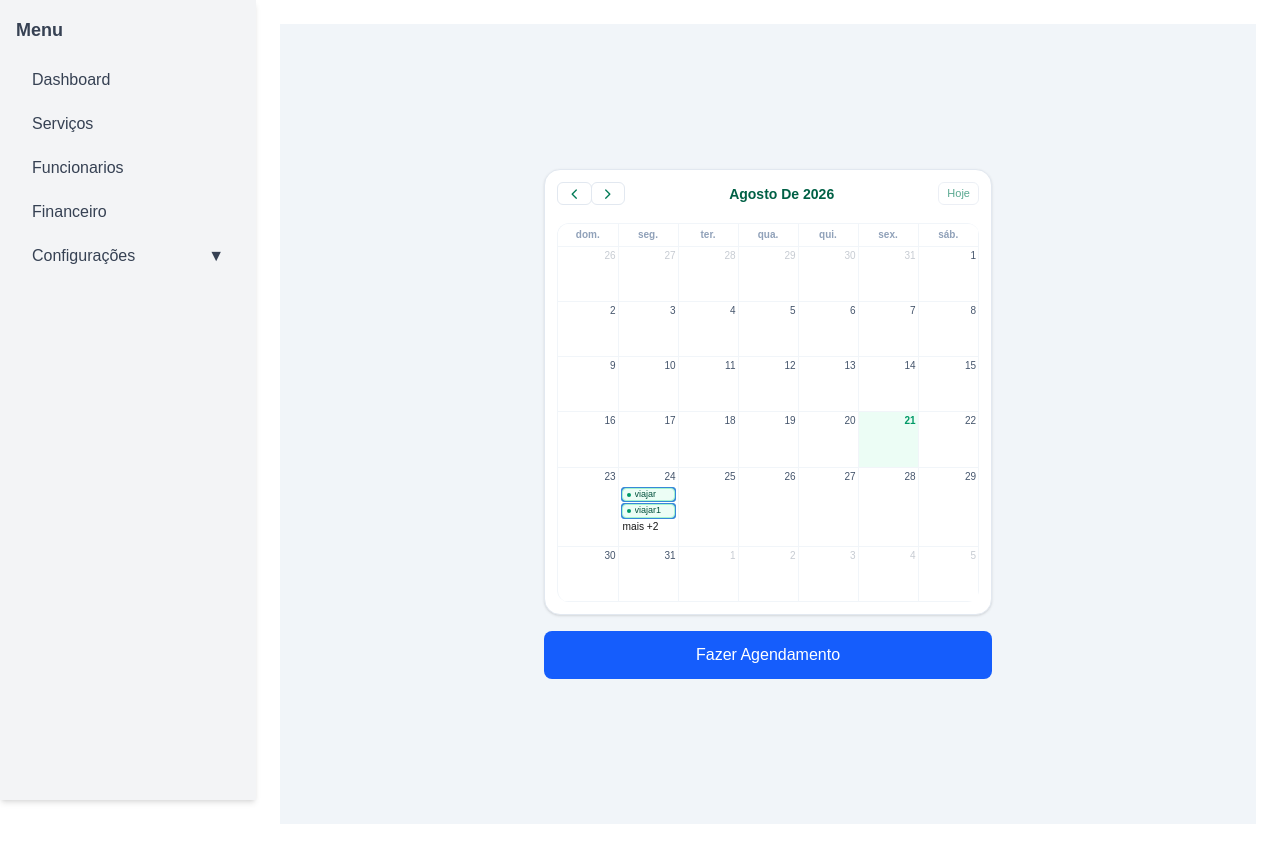
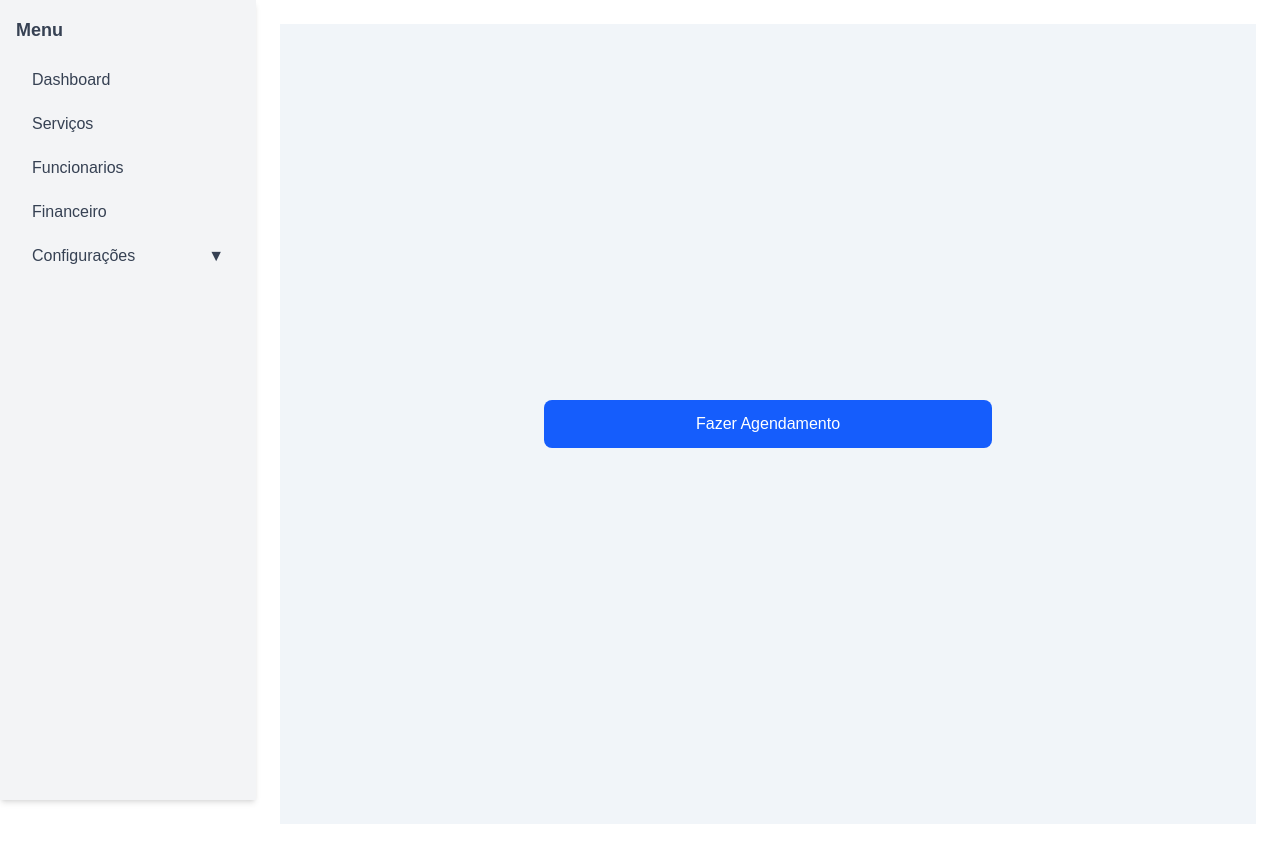
Before and after one commit to LaedsonOliveira/sistema-agendamento, a Next.js app: page / in a window 1280 px wide. Built offline with nearby package versions, Linux system fonts and the light colour scheme.

Commit message:
schema ORM v1

```diff
--- a/app/components/calendario/page.tsx
+++ /dev/null
@@ -1,79 +0,0 @@
-"use client";
-
-import FullCalendar from "@fullcalendar/react";
-import dayGridPlugin from "@fullcalendar/daygrid";
-import interactionPlugin, { DateClickArg } from "@fullcalendar/interaction";
-import { EventContentArg } from "@fullcalendar/core/index.js";
-import ptBrLocale from "@fullcalendar/core/locales/pt-br";
-
-interface EventItem {
-    title: string;
-    date: string;
-}
-
-export default function Calendar({ events = [] }: { events?: EventItem[] }) {
-    const handleDateClick = (info: DateClickArg) => {
-        console.log("Data:", info.dateStr);
-    };
-
-    return (
-        <div
-            className="
-            bg-white p-3 rounded-2xl shadow-sm border border-slate-200 w-full text-xs
-            [--fc-border-color:#f1f5f9]
-            [--fc-today-bg-color:#ecfdf5]
-
-            /* 1. Trava qualquer overflow ou barra de rolagem interna */
-            [&_.fc-scroller]:!overflow-hidden !important
-            [&_.fc-scroller-liquid-absolute]:!overflow-hidden !important
-            [&_.fc-scrollgrid-sync-table]:!h-auto
-
-            /* Cabeçalho Compacto */
-            [&_.fc-toolbar-title]:!text-sm [&_.fc-toolbar-title]:!font-bold [&_.fc-toolbar-title]:!text-emerald-800 [&_.fc-toolbar-title]:capitalize
-
-            /* Botões */
-            [&_.fc-button-primary]:!bg-white [&_.fc-button-primary]:!text-emerald-700 [&_.fc-button-primary]:!border-slate-200 [&_.fc-button-primary]:!text-[11px] [&_.fc-button-primary]:!py-0.5 [&_.fc-button-primary]:!px-2 [&_.fc-button-primary]:!rounded-md hover:[&_.fc-button-primary]:!bg-emerald-50
-
-            /* Cabeçalho dos dias */
-            [&_.fc-col-header-cell]:!py-0.5
-            [&_.fc-col-header-cell-cushion]:!text-[10px] [&_.fc-col-header-cell-cushion]:!font-semibold [&_.fc-col-header-cell-cushion]:!text-slate-400 [&_.fc-col-header-cell-cushion]:!no-underline
-
-            /* Células e Números */
-            [&_.fc-daygrid-day-number]:!text-[10px] [&_.fc-daygrid-day-number]:!p-0.5 [&_.fc-daygrid-day-number]:!text-slate-600 [&_.fc-daygrid-day-number]:!no-underline
-            [&_.fc-day-today_.fc-daygrid-day-number]:!font-bold [&_.fc-day-today_.fc-daygrid-day-number]:!text-emerald-600
-
-            /* Borda externa */
-            [&_.fc-scrollgrid]:!rounded-xl [&_.fc-scrollgrid]:overflow-hidden "
-        >
-            <FullCalendar
-                plugins={[dayGridPlugin, interactionPlugin]}
-                initialView="dayGridMonth"
-                locale={ptBrLocale}
-                events={events}
-                dateClick={handleDateClick}
-                eventContent={renderEventContent}
-
-                height="auto"
-                contentHeight="auto"
-
-                dayMaxEvents={2}
-
-                headerToolbar={{
-                    left: "prev,next",
-                    center: "title",
-                    right: "today",
-                }}
-                buttonText={{ today: "Hoje" }}
-            />
-        </div>
-    );
-}
-
-function renderEventContent(eventInfo: EventContentArg) {
-    return (
-        <div className="w-full flex items-center gap-1 px-1 py-0 bg-emerald-50 border border-emerald-200 text-emerald-900 rounded text-[9px] leading-tight truncate">
-            <span className="w-1 h-1 rounded-full bg-emerald-600 shrink-0" />
-            <span className="truncate font-medium">{eventInfo.event.title}</span>
-        </div>
-    );
-}
--- a/app/page.tsx
+++ b/app/page.tsx
@@ -1,4 +1,3 @@
-import Calendar from "./components/calendario/page";
 import FormAgendamento from "./components/form-agendamento/page";
 
 export default function Home() {
@@ -6,14 +5,6 @@ export default function Home() {
     <main className="min-h-screen bg-slate-100 p-4 md:p-8 flex flex-col items-center justify-center">
       {/* Container compacto centralizado */}
       <section className="w-full max-w-md flex flex-col gap-4">
-        <Calendar
-          events={[
-            { title: "viajar", date: "2026-08-24" },
-            { title: "viajar1", date: "2026-08-24" },
-            { title: "viajar2", date: "2026-08-24" },
-            { title: "viajar3", date: "2026-08-24" },
-          ]}
-        />
 
         <FormAgendamento />
       </section>
--- /dev/null
+++ b/prisma.config.ts
@@ -0,0 +1,8 @@
+
+const config = {
+  datasource: {
+    url: process.env.DATABASE_URL,
+  },
+}
+
+export default config
```
Also changed, not shown: package.json (+5 -2 lines), 2 other files (tests, documents, lock files or other folders).
